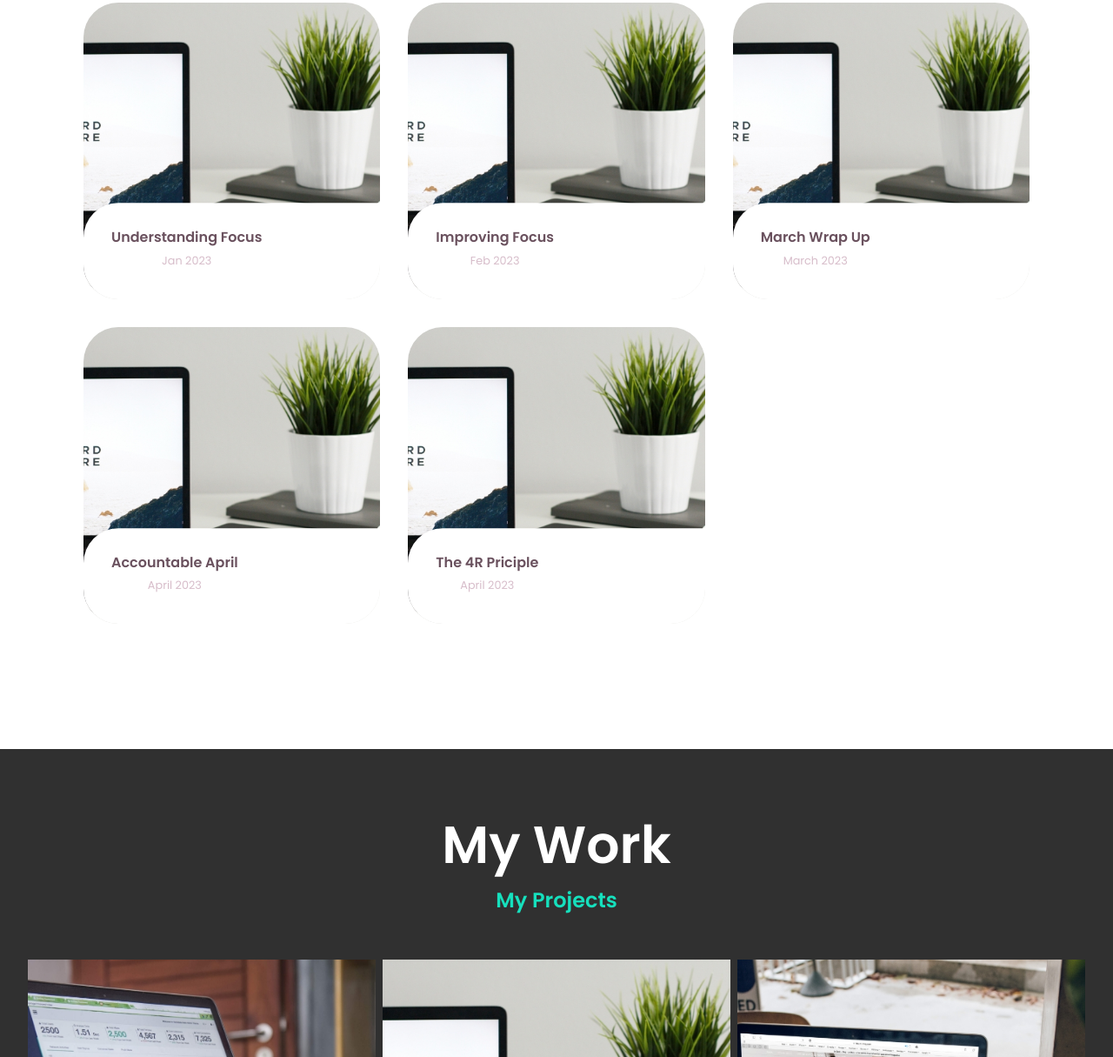
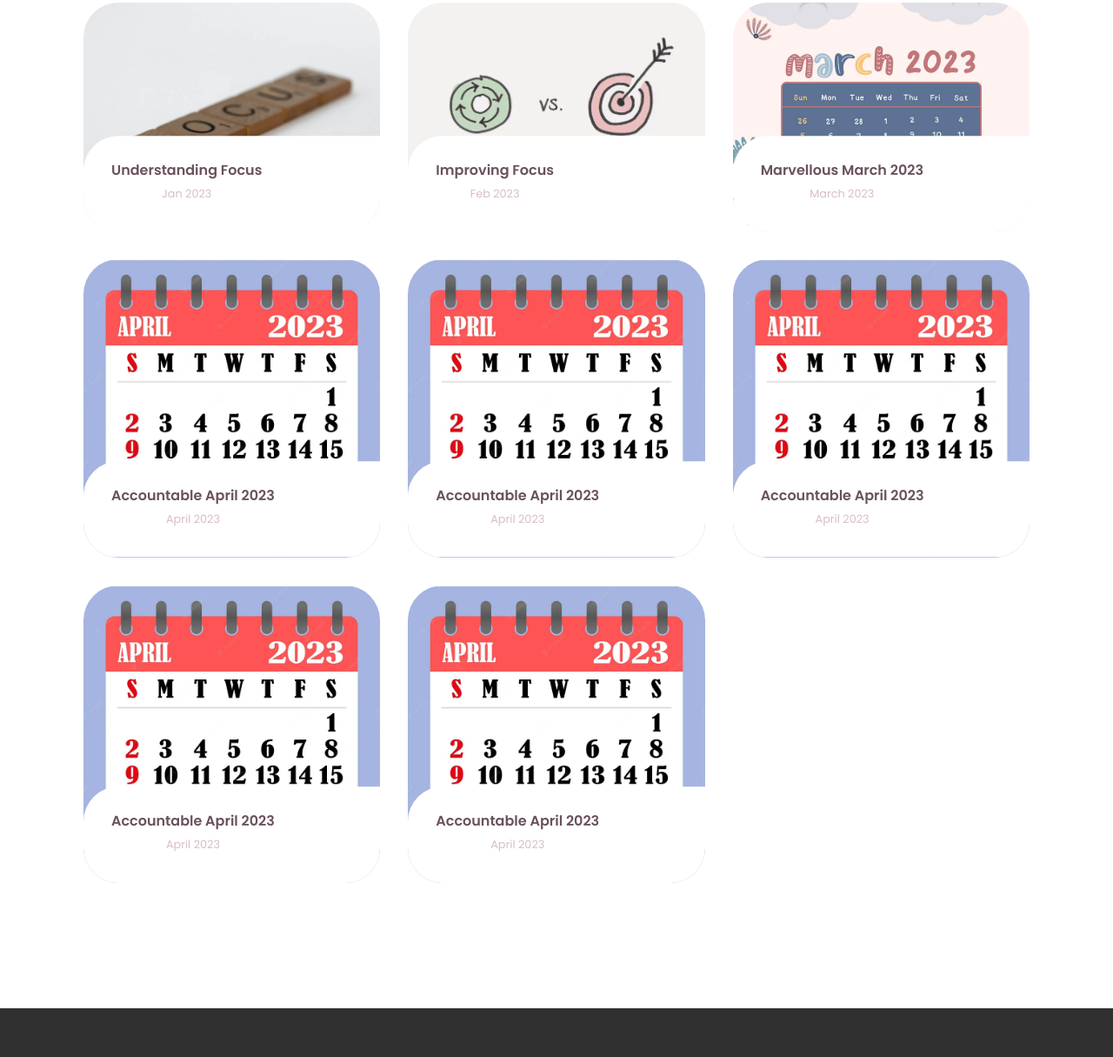
Before and after one commit to Shash-cre-dev/Static-Personal-Site, a plain HTML site: page index.html in a window 1280 px wide. Shown: the part 4010-5225 px from the top of the page at 87% size. Drawn offline with nearby package versions, Linux system fonts and the light colour scheme; a web font is replaced by a local one.

Commit message:
Added Blog Info

```diff
--- a/css/style.css
+++ b/css/style.css
@@ -609,42 +609,15 @@ header{
     transition: .2s ease-in-out;
   }
 
-  .card__arc {
-    width: 80px;
-    height: 80px;
-    position: absolute;
-    bottom: 100%;
-    right: 0;
-    z-index: 1;
-  }
-
-  .card__arc path {
-    fill: var(--surface-color);
-  }
 
   .card:hover .card__header {
     transform: translateY(0);
-  }
-
-  .card__thumb {
-    flex-shrink: 0;
-    width: 50px;
-    height: 50px;
-    border-radius: 50%;
   }
 
   .card__title {
     font-size: 1em;
     margin: 0 0 .3em;
     color: #6A515E;
-  }
-
-  .card__tagline {
-    display: block;
-    margin: 1em 0;
-    font-family: "MockFlowFont";
-    font-size: .8em;
-    color: #D7BDCA;
   }
 
   .card__status {
--- a/index.html
+++ b/index.html
@@ -399,7 +399,7 @@
     <ul class="cards">
       <li>
         <a href="https://medium.com/@shashcuriosity/understanding-focus-a-start-a531e0873506" class="card">
-          <img src="img/portfolio-02.jpg" class="card__image" alt="" />
+          <img src="img/focus.png" class="card__image" alt="" />
           <div class="card__overlay">
             <div class="card__header">
               <div class="card__header-text">
@@ -414,8 +414,8 @@
       </li>
 
       <li>
-        <a href="" class="card">
-          <img src="img/portfolio-02.jpg" class="card__image" alt="" />
+        <a href="https://medium.com/@shashcuriosity/improving-focus-a-progress-7716046b1a3a" class="card">
+          <img src="img/focus2.png" class="card__image" alt="" />
           <div class="card__overlay">
             <div class="card__header">
               <div class="card__header-text">
@@ -429,12 +429,12 @@
       </li>
 
       <li>
-        <a href="" class="card">
-          <img src="img/portfolio-02.jpg" class="card__image" alt="" />
+        <a href="https://medium.com/@shashcuriosity/marvellous-march-2023-681da64058d1" class="card">
+          <img src="img/march.png" class="card__image" alt="" />
           <div class="card__overlay">
             <div class="card__header">
               <div class="card__header-text">
-                <h3 class="card__title">March Wrap Up</h3>
+                <h3 class="card__title">Marvellous March 2023</h3>
                 <span class="card__status">March 2023</span>
               </div>
             </div>
@@ -444,12 +444,12 @@
       </li>
 
       <li>
-        <a href="" class="card">
-          <img src="img/portfolio-02.jpg" class="card__image" alt="" />
+        <a href="https://medium.com/@shashcuriosity/accountable-april-a8a988ff462b" class="card">
+          <img src="img/april2023.png" class="card__image" alt="" />
           <div class="card__overlay">
             <div class="card__header">
               <div class="card__header-text">
-                <h3 class="card__title">Accountable April </h3>
+                <h3 class="card__title">Accountable April 2023 </h3>
                 <span class="card__status">April 2023</span>
               </div>
             </div>
@@ -459,12 +459,12 @@
       </li>
 
       <li>
-        <a href="" class="card">
-          <img src="img/portfolio-02.jpg" class="card__image" alt="" />
+        <a href="https://medium.com/@shashcuriosity/accountable-april-a8a988ff462b" class="card">
+          <img src="img/april2023.png" class="card__image" alt="" />
           <div class="card__overlay">
             <div class="card__header">
               <div class="card__header-text">
-                <h3 class="card__title">The 4R Priciple</h3>
+                <h3 class="card__title">Accountable April 2023 </h3>
                 <span class="card__status">April 2023</span>
               </div>
             </div>
@@ -472,6 +472,52 @@
           </div>
         </a>
       </li>
+
+      <li>
+        <a href="https://medium.com/@shashcuriosity/accountable-april-a8a988ff462b" class="card">
+          <img src="img/april2023.png" class="card__image" alt="" />
+          <div class="card__overlay">
+            <div class="card__header">
+              <div class="card__header-text">
+                <h3 class="card__title">Accountable April 2023 </h3>
+                <span class="card__status">April 2023</span>
+              </div>
+            </div>
+            <p class="card__description">Lorem ipsum dolor sit amet consectetur adipisicing elit. Asperiores, blanditiis?</p>
+          </div>
+        </a>
+      </li>
+
+      <li>
+        <a href="https://medium.com/@shashcuriosity/accountable-april-a8a988ff462b" class="card">
+          <img src="img/april2023.png" class="card__image" alt="" />
+          <div class="card__overlay">
+            <div class="card__header">
+              <div class="card__header-text">
+                <h3 class="card__title">Accountable April 2023 </h3>
+                <span class="card__status">April 2023</span>
+              </div>
+            </div>
+            <p class="card__description">Lorem ipsum dolor sit amet consectetur adipisicing elit. Asperiores, blanditiis?</p>
+          </div>
+        </a>
+      </li>
+
+      <li>
+        <a href="https://medium.com/@shashcuriosity/accountable-april-a8a988ff462b" class="card">
+          <img src="img/april2023.png" class="card__image" alt="" />
+          <div class="card__overlay">
+            <div class="card__header">
+              <div class="card__header-text">
+                <h3 class="card__title">Accountable April 2023 </h3>
+                <span class="card__status">April 2023</span>
+              </div>
+            </div>
+            <p class="card__description">Lorem ipsum dolor sit amet consectetur adipisicing elit. Asperiores, blanditiis?</p>
+          </div>
+        </a>
+      </li>
+
 
 
 
```
Also changed, not shown: img/4R.png (added), img/april2023.png (added), img/data.png (added), img/flexbox1.png (added), img/flexbox2.png (added), img/focus.png (added), img/focus2.png (added), img/march.png (added).
